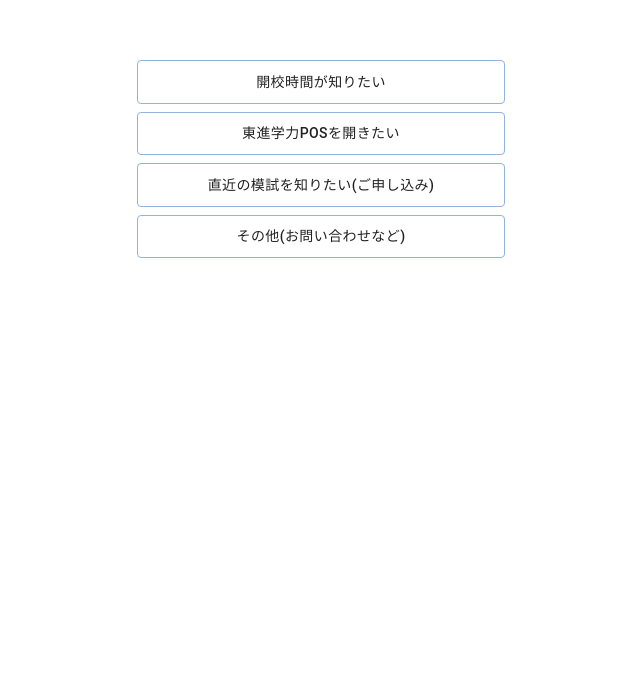
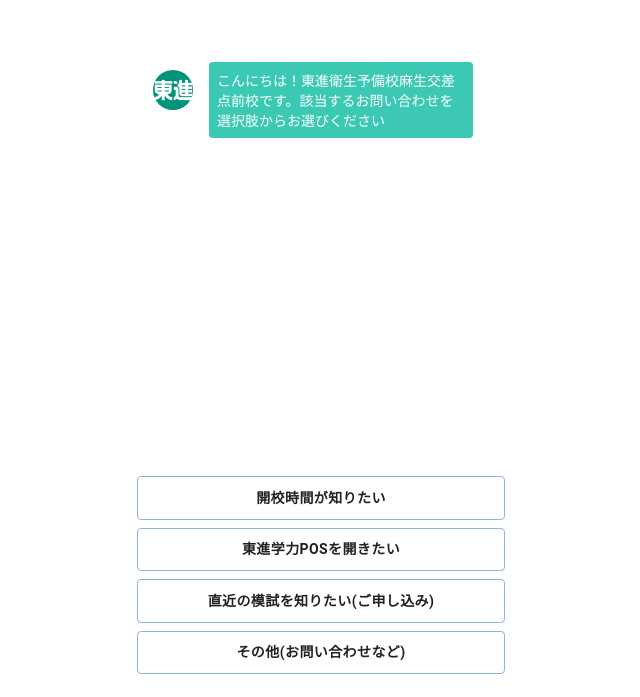
Before and after one commit to kannoRyo/chatbot-toshin-typescript, a React (Create React App) app: page / in a window 1280 px wide. Shown: the part 103-800 px from the top of the page, without its empty margins (319-959 px from the left). Built offline with nearby package versions, Linux system fonts and the light colour scheme.

Commit message:
chats画面(型付けなし)

```diff
--- a/src/App.tsx
+++ b/src/App.tsx
@@ -2,6 +2,7 @@
 import './assets/styles/style.css'
 import {
   Answers,
+  Chats
 } from './components/index'
 import defaultDataset from './dataset'
 // import {businessHourArray} from './utils/dayjs.js'
@@ -9,7 +10,7 @@
 const dayjs = require('dayjs')
 
 const App = ()=> {
-  const [chats, setChats] = useState([])
+  const [chats, setChats] = useState<any>([])
   const [answers, setAnswers] = useState([])
   const [currentId, setcurrentId] = useState('init')
   const [dataset, setDetaset] = useState<any>(defaultDataset)
@@ -17,11 +18,11 @@
   const [isExam, setIsExam] = useState(false)
   const [date, setDate] = useState('')
 
-  // const addChat = useCallback((chat)=>{
-  //   setChats(prevChats=>{
-  //     return [...prevChats, chat]
-  //   })
-  // },[])
+  const addChat = useCallback((chat)=>{
+    setChats((prevChats: any)  =>{
+      return [...prevChats, chat]
+    })
+  },[])
 
   // const todayBusiinessHour = ()=>{
   //   const today = dayjs().format('MM/DD')
@@ -45,16 +46,16 @@
     setAnswers(initAnswer)
   }
 
-  // const  initChats = ()=>{
-  //   const initQuestion = {
-  //     text: dataset[currentId].question ,
-  //     type: 'question'
-  //   }
-  //   addChat(initQuestion)
-  // }
+  const  initChats = ()=>{
+    const initQuestion = {
+      text: dataset[currentId].question ,
+      type: 'question'
+    }
+    addChat(initQuestion)
+  }
 
   useEffect(()=>{
-    // initChats()
+    initChats()
     initAnswer()
   },[])
 
@@ -139,7 +140,7 @@
   return (
     <section className="c-section">
       <div className="c-box">
-        {/* <Chats chats={chats}/> */}
+        <Chats chats={chats}/>
         <Answers answers={answers} selectAnswer={selectAnswer}/>
         {/* <FormDialog open={open} handleClickClose={handleClickClose} isExam={isExam}/> */}
       </div>
--- a/src/components/Answer.tsx
+++ b/src/components/Answer.tsx
@@ -6,7 +6,7 @@
     button:{
         marginBottom:'8px',
         padding:'8.5px',
-        // fontWeight:'600',
+        fontWeight:'bold',
         border:'1px solid #92b2e0',
         '&:hover':{
             backgroundColor:"#92b2e0",
--- /dev/null
+++ b/src/components/Chat.tsx
@@ -0,0 +1,36 @@
+import React from 'react'
+import ListItem from '@material-ui/core/ListItem';
+import ListItemAvatar from '@material-ui/core/ListItemAvatar';
+import Avatar from '@material-ui/core/Avatar';
+
+import ToshinIcon from '../assets/img/toshin-icon.jpg'
+import NoProfile  from '../assets/img/no-profile.png'
+
+type ChatProps = {
+	text: any,
+	type: any
+}
+
+const Chat = (props: ChatProps)=>{
+    const isQuestion = props.type === 'question'
+    const classes = (isQuestion) ? 'p-chat__row' : 'p-chat__reverse'
+
+    return(
+        <ListItem alignItems="flex-start" className={classes}>
+        <ListItemAvatar>
+            {
+                isQuestion ?(
+                    <Avatar alt="Remy Sharp" src={ToshinIcon} />
+                ):(
+                    <Avatar alt="Remy Sharp" src={NoProfile} />
+                )
+
+            }
+
+        </ListItemAvatar>
+            <div className="c-chat__bubble">{props.text}</div>
+        </ListItem>
+    )
+}
+
+export default Chat
--- /dev/null
+++ b/src/components/Chats.tsx
@@ -0,0 +1,31 @@
+import React from 'react'
+import {Chat} from './index'
+
+import {List,makeStyles} from '@material-ui/core';
+
+const useStyle = makeStyles({
+    listGgrid:{
+        height:'400px',
+        overflow:'scroll'
+    }
+})
+
+type ChatsProps = {
+    chats: any
+}
+
+const Chats = (props: ChatsProps)=>{
+    const classes = useStyle()
+
+    return(
+        <List  className={classes.listGgrid} id="scrollHeight">
+            {
+                props.chats.map((chat:any ,index: any)=>{
+                   return  <Chat text={chat.text} type={chat.type}key={index}/>
+                })
+            }
+        </List>
+    )
+}
+
+export default Chats
--- a/src/components/index.ts
+++ b/src/components/index.ts
@@ -1,2 +1,4 @@
 export {default as Answer} from './Answer'
 export {default as Answers} from './Answers'
+export {default as Chat} from './Chat'
+export {default as Chats} from './Chats'
--- a/tsconfig.json
+++ b/tsconfig.json
@@ -1,6 +1,6 @@
 {
   "compilerOptions": {
-    "target": "es5",
+    "target": "es6",
     "lib": [
       "dom",
       "dom.iterable",
```
Also changed, not shown: 1 other file (tests, documents, lock files or other folders).
